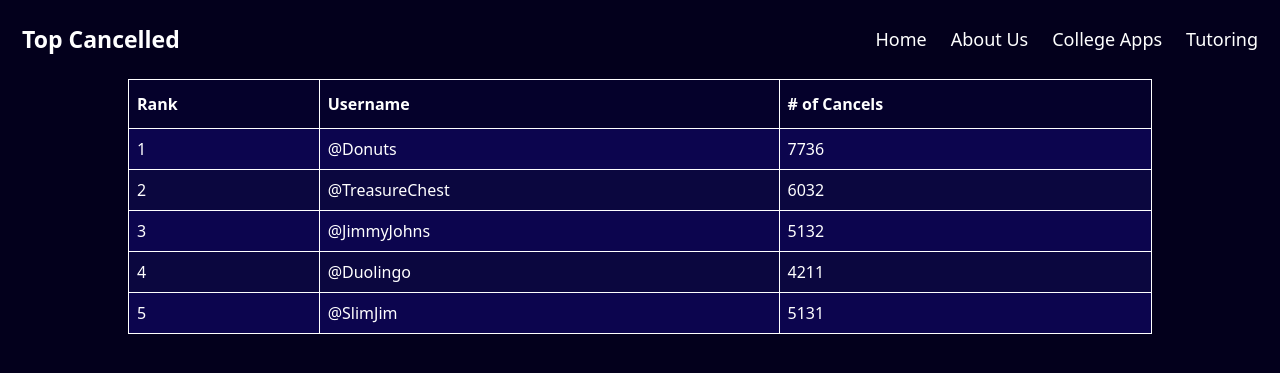
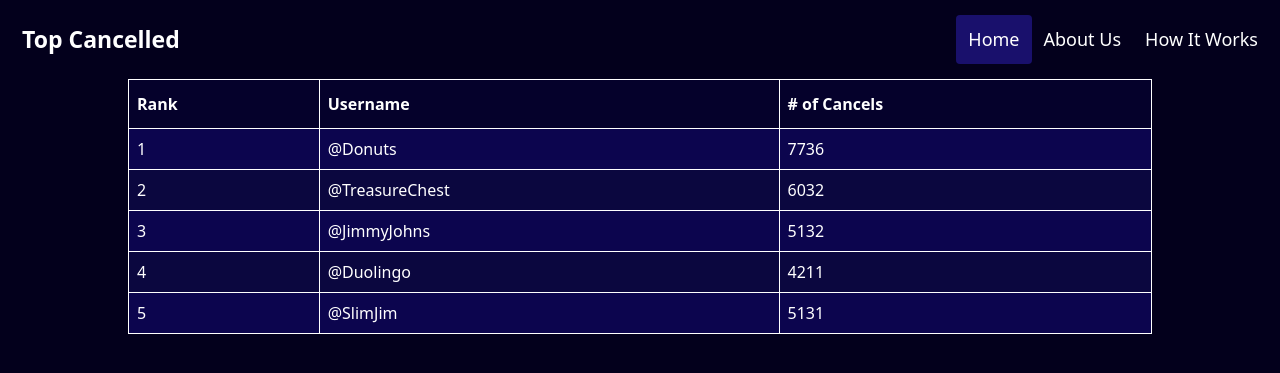
Before and after one commit to katelync12/boilerMakeHackathon2023, a Flask app: a page that uses templates/index.html in a window 1280 px wide. Shown: the top 373 px of the page. Run offline with Flask 2, Linux system fonts and the light colour scheme.

Commit message:
Add files via upload

```diff
--- a/templates/index.html
+++ b/templates/index.html
@@ -16,15 +16,16 @@
     <link href="css/style.css" rel="stylesheet">
 </head>
 <body class="background">
-  <div class="header">
-    <a href="index.html" class="active logo">Top Cancelled</a>
-    <div class="header-right">
-      <a class="active" href="index.html">Home</a>
-      <a class="active" href="index.html">About Us</a>
-      <a class="active" href="index.html">College Apps</a>
-      <a class="active" href="index.html">Tutoring</a>
+  <nav>
+    <div class="header">
+      <a href="index.html" class="active logo">Top Cancelled</a>
+      <div class="header-right">
+        <a class="active active-page" href="index.html">Home</a>
+        <a class="active" href="aboutUs.html">About Us</a>
+        <a class="active" href="index.html">How It Works</a>
+      </div>
     </div>
-  </div>
+  </nav>
 
   <table class="dataTable">
     <tr>
```
